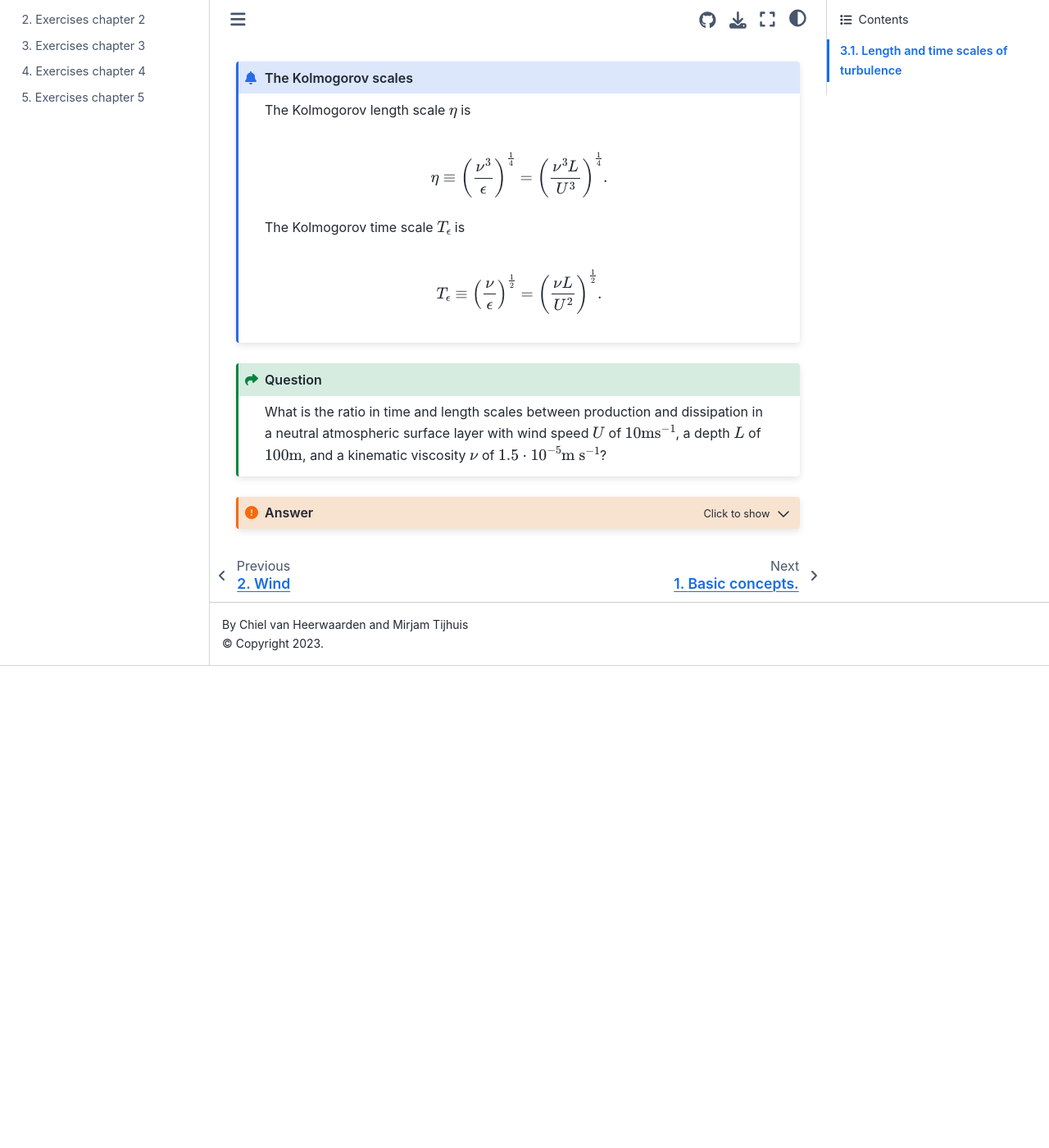
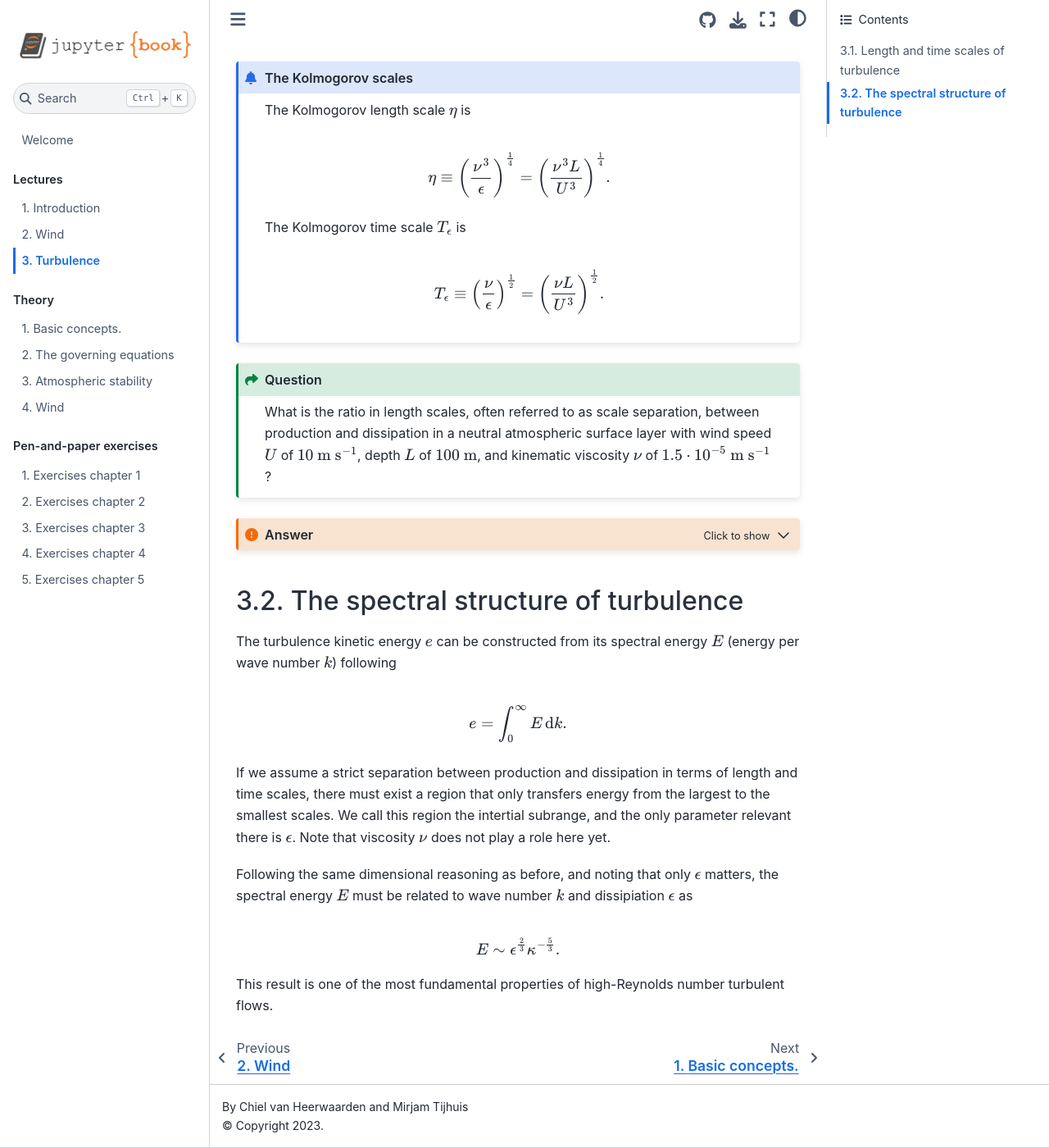
Before and after one commit to boundary-layer-meteo/boundary-layer-meteo.github.io, a Jupyter Book: the page built from lectures/turbulence.md, in a window 1280 px wide and 1400 px high, scrolled down 598 px. Shown: the whole window at 82% size. Built offline with Jupyter Book 1.0.4 settings and Sphinx 7.4.7 and the Sphinx Book theme 1.1.4, drawn with Linux system fonts in a browser that asks for light colours; before the commit the page ends 1410 px from its top, so only the background shows below that.

Commit message:
Added kolmogorov law.

````diff
--- a/lectures/turbulence.md
+++ b/lectures/turbulence.md
@@ -22,21 +22,40 @@ The Kolmogorov time scale $T_\epsilon$ is
 
 $$
 T_\epsilon \equiv \left( \dfrac{\nu}{\epsilon} \right)^\frac{1}{2}
-= \left( \dfrac{\nu L}{U^2} \right)^\frac{1}{2}.
+= \left( \dfrac{\nu L}{U^3} \right)^\frac{1}{2}.
 $$
 ```
 
 ```{admonition} Question
 :class: seealso
-What is the ratio in time and length scales between production and dissipation in a neutral atmospheric surface layer with wind speed $U$ of $\mathrm{10 m s^{-1}}$, a depth $L$ of $100 \mathrm{ m}$, and a kinematic viscosity $\nu$ of $1.5 \cdot 10^{-5} \mathrm{ m}\ \mathrm{s}^{-1}$?
+What is the ratio in length scales, often referred to as scale separation, between production and dissipation in a neutral atmospheric surface layer with wind speed $U$ of $\mathrm{10\ m\ s^{-1}}$, depth $L$ of $100\ \mathrm{m}$, and kinematic viscosity $\nu$ of $1.5 \cdot 10^{-5}\ \mathrm{m\ s^{-1}}$?
 ```
 
 ```{admonition} Answer
 :class: important, dropdown
 
 $$
-\dfrac{\eta}{L} &= \left( \dfrac{\nu^3 L}{U^3} \right)^\frac{1}{4} \left( \dfrac{1}{L} \right) = \left( \dfrac{U^3 L^3}{\nu^3} \right)^\frac{1}{4} \\
-                &= \left( \dfrac{10 \cdot 100}{1.5 \cdot 10^{-5}} \right)^\frac{3}{4} \approx 7.4 \cdot 10^5
+\dfrac{L}{\eta} &= L \left( \dfrac{U^3}{\nu^3 L} \right)^\frac{1}{4} = \left( \dfrac{U L}{\nu} \right)^\frac{3}{4} \\
+                &= \left( \dfrac{10 \cdot 100}{1.5 \cdot 10^{-5}} \right)^\frac{3}{4} \approx 7.38 \cdot 10^{5}
 $$
 
 ```
+
+## The spectral structure of turbulence
+The turbulence kinetic energy $e$ can be constructed from its spectral energy $E$ (energy per wave number $k$) following
+
+$$
+e = \int_0^\infty E\,\mathrm{d}k.
+$$
+
+If we assume a strict separation between production and dissipation in terms of length and time scales, there must exist a region that only transfers energy from the largest to the smallest scales.
+We call this region the intertial subrange, and the only parameter relevant there is $\epsilon$.
+Note that viscosity $\nu$ does not play a role here yet.
+
+Following the same dimensional reasoning as before, and noting that only $\epsilon$ matters, the spectral energy $E$ must be related to wave number $k$ and dissipiation $\epsilon$ as
+
+$$
+E \sim \epsilon^\frac{2}{3} \kappa^{-\frac{5}{3}}.
+$$
+
+This result is one of the most fundamental properties of high-Reynolds number turbulent flows.
````
